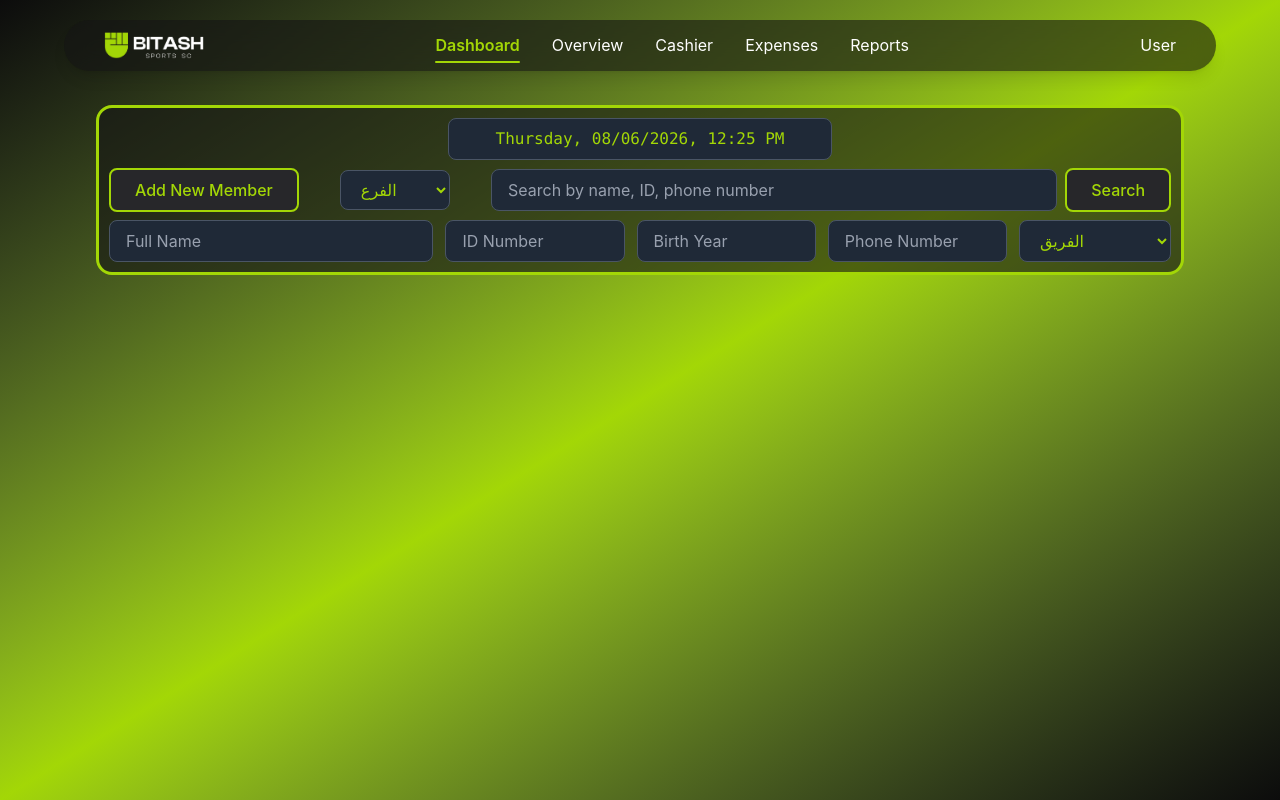
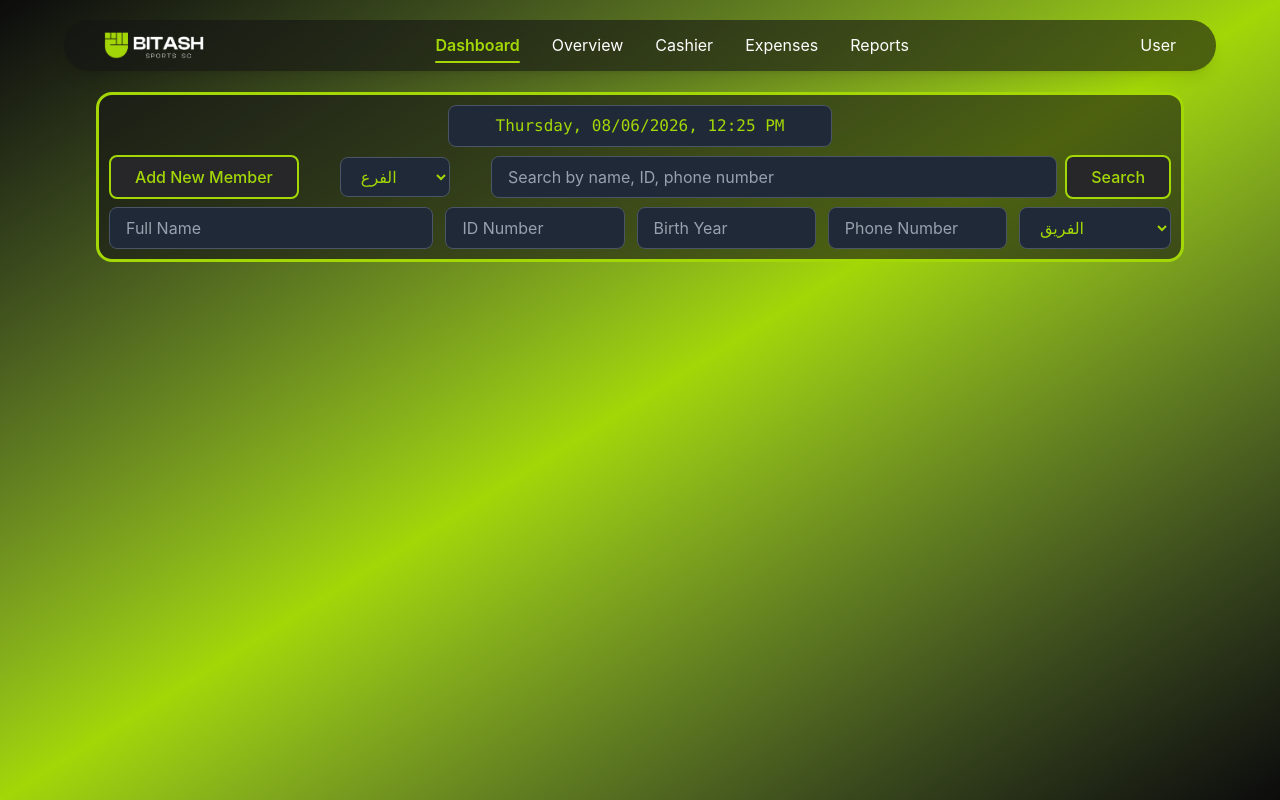
Before and after one commit to MohamedSaadat/Bitash-Sports, a React (Vite) app: page / in a window 1280 px wide. Built offline with nearby package versions, Linux system fonts and the light colour scheme.

Commit message:
router done

```diff
--- a/src/App.jsx
+++ b/src/App.jsx
@@ -24,7 +24,7 @@ const router = createBrowserRouter([
 
 export default function App() {
   return (
-    <div className="min-h-screen w-full relative flex items-center pt-26.25 text-center text-white flex-col gap-10 bg-linear-to-br from-[#0C0C0C] via-[#a3d706] to-[#0C0C0C]">
+    <div className="min-h-screen w-full relative flex items-center pt-23 text-center text-white flex-col gap-10 bg-linear-to-br from-[#0C0C0C] via-[#a3d706] to-[#0C0C0C]">
       <RouterProvider router={router} />
     </div>
   );
```
